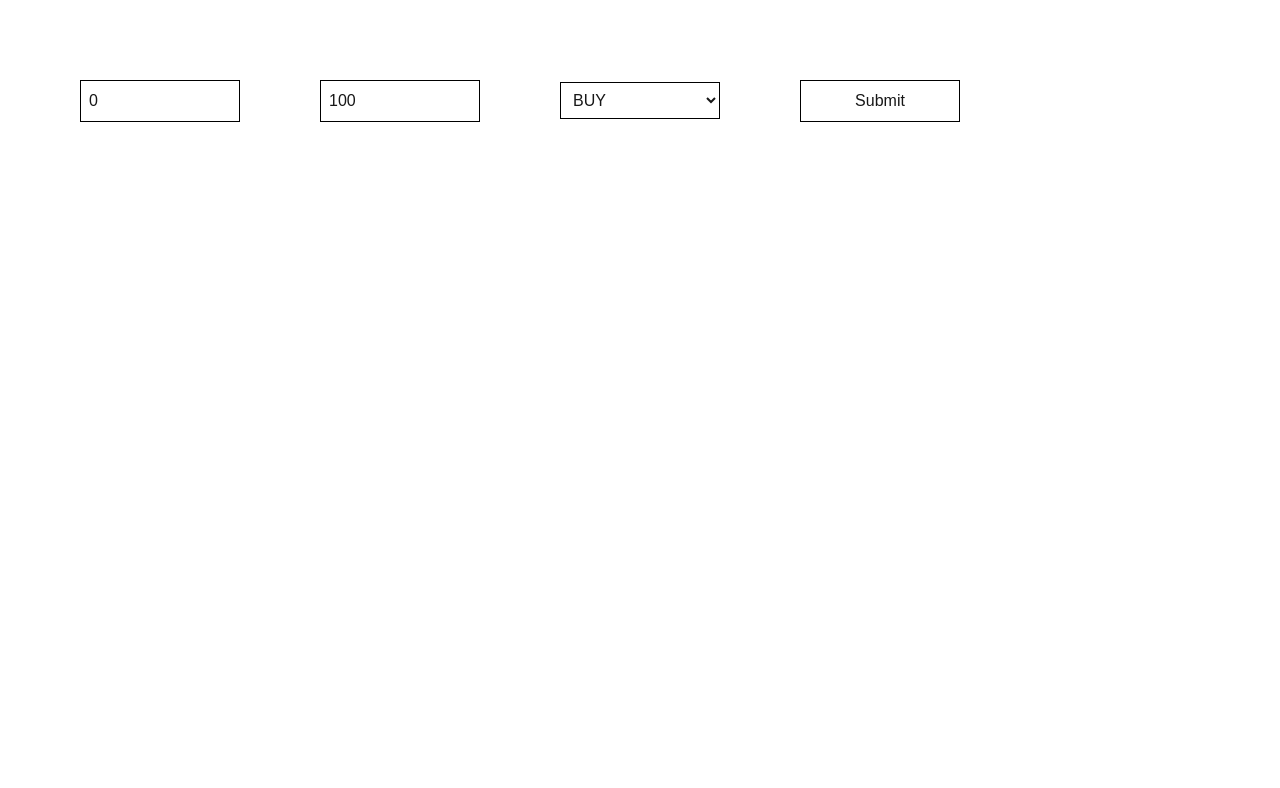
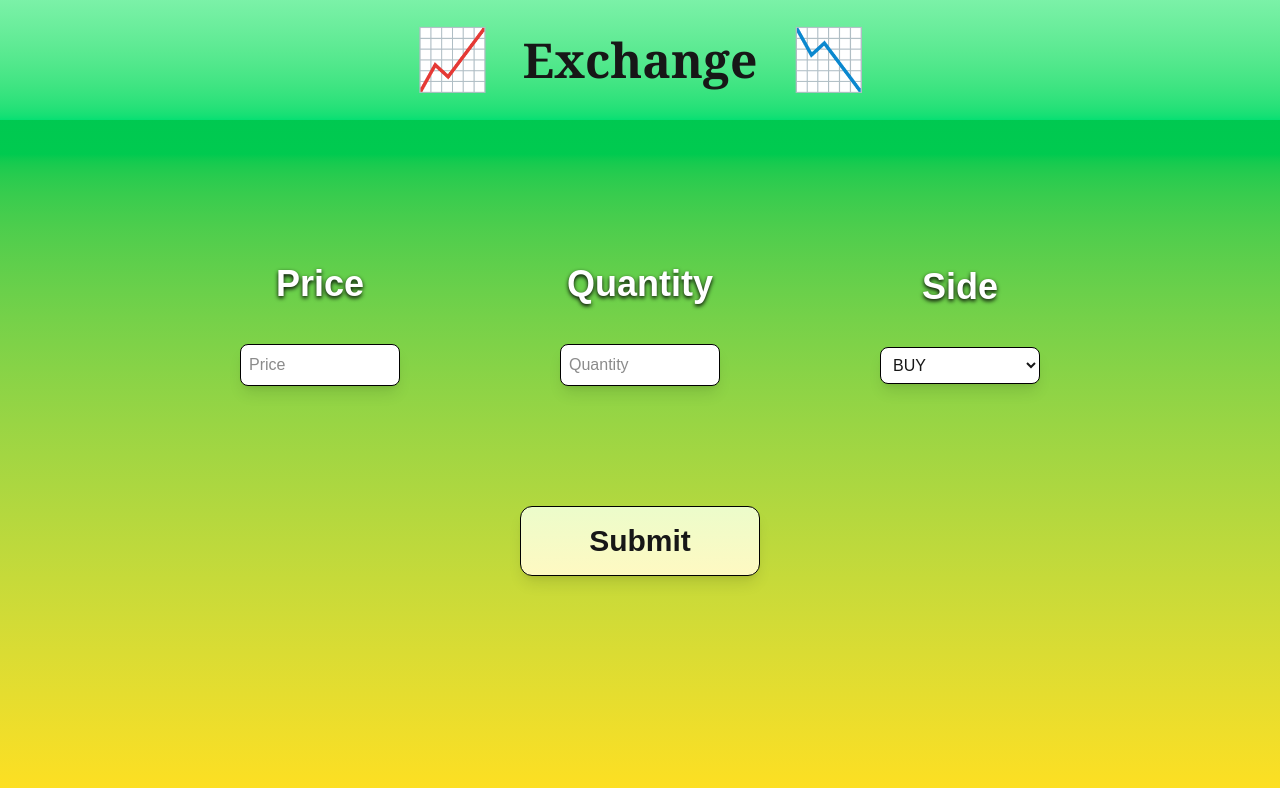
Before and after one commit to jonamhsuya/exchange, a Next.js app in the folder client/: page / in a window 1280 px wide. Shown: the top 788 px of the page. Built offline with nearby package versions, Linux system fonts and the light colour scheme; no server answers.

Commit message:
Improved client UI

```diff
--- a/client/src/app/layout.tsx
+++ b/client/src/app/layout.tsx
@@ -2,8 +2,8 @@ import type { Metadata } from "next";
 import "./globals.css";
 
 export const metadata: Metadata = {
-  title: "Create Next App",
-  description: "Generated by create next app",
+  title: "Exchange",
+  description: "A simple stock exchange simulator.",
 };
 
 export default function RootLayout({
--- a/client/src/app/page.tsx
+++ b/client/src/app/page.tsx
@@ -6,8 +6,8 @@ import { decodeResponse } from "./lib/decodeResponse";
 
 export default function Home() {
   const [clientId, setClientId] = useState<number | null>(null);
-  const [price, setPrice] = useState(0.0);
-  const [quantity, setQuantity] = useState(100);
+  const [price, setPrice] = useState<number | null>(null);
+  const [quantity, setQuantity] = useState<number | null>(null);
   const [side, setSide] = useState(0);
 
   const ws = useRef<WebSocket | null>(null);
@@ -26,6 +26,19 @@ export default function Home() {
       console.log("Message from server:", response);
       if (response?.kind === "idAssignment") {
         setClientId(response.clientId);
+        alert("Client ID Assigned: " + response.clientId);
+      } else if (response?.kind == "accept") {
+        alert("Order accepted: " + response.orderId);
+      } else if (response?.kind == "cancel") {
+        alert("Order cancelled: " + response.orderId);
+      } else {
+        alert(
+          response?.quantity +
+            " shares of order " +
+            response?.orderId +
+            " executed at " +
+            response?.price
+        );
       }
       console.log(Date.now());
     };
@@ -44,6 +57,13 @@ export default function Home() {
   }, []);
 
   const onSubmit = () => {
+    if (price === null) {
+      alert("Please enter a valid price.");
+      return;
+    } else if (quantity === null || quantity <= 0) {
+      alert("Please enter a valid quantity.");
+      return;
+    }
     if (ws.current && ws.current.readyState === WebSocket.OPEN) {
       const orderId = Math.floor(Math.random() * 0xffffffff);
       console.log("Generated orderId:", orderId);
@@ -57,35 +77,99 @@ export default function Home() {
   };
 
   return (
-    <main className="p-10">
+    <main>
+      <nav className="flex flex-row items-center justify-center h-[15vh] bg-gradient-to-b from-green-300 to-green-400 shadow-lg">
+        <p className="text-6xl">📈&nbsp;&nbsp;</p>
+        <p className="text-5xl font-serif font-bold">Exchange</p>
+        <p className="text-6xl">&nbsp;&nbsp;📉</p>
+      </nav>
+      <div className="flex flex-col items-center justify-center bg-gradient-to-b from-green-500 to-yellow-300 p-10 w-screen h-[85vh]">
+        <div className="flex flex-row items-center justify-center gap-20">
+          <div className="flex flex-col items-center justify-center">
+            <p className="text-white text-4xl font-bold drop-shadow-[0_2px_2px_rgba(0,0,0,1)]">
+              Price
+            </p>
             <input
               type="number"
-        value={price}
-        onChange={(e) => setPrice(parseFloat(e.target.value))}
-        className="border-black border-1 w-40 m-10 p-2"
+              step="0.01"
+              value={price ?? ""}
+              onChange={(e) => {
+                const raw = e.target.value;
+                if (raw === "") {
+                  setPrice(null);
+                  return;
+                }
+                const value = parseFloat(raw);
+                if (isNaN(value) || value < 0) {
+                  setPrice(0);
+                  return;
+                }
+                if (raw.includes(".")) {
+                  const [, decimals] = raw.split(".");
+                  if (decimals.length > 2) {
+                    return;
+                  }
+                }
+                setPrice(value);
+              }}
+              className="border-black border-1 shadow-lg w-40 m-10 p-2 bg-white rounded-lg hover:w-50 hover:p-3 hover:duration-200 not-hover:duration-200"
               placeholder="Price"
             />
+          </div>
+          <div className="flex flex-col items-center justify-center">
+            <p className="text-white text-outline text-4xl font-bold drop-shadow-[0_2px_2px_rgba(0,0,0,1)]">
+              Quantity
+            </p>
             <input
               type="number"
-        value={quantity}
-        onChange={(e) => setQuantity(parseInt(e.target.value))}
-        className="border-black border-1 w-40 m-10 p-2"
+              step="1"
+              value={quantity ?? ""}
+              onKeyDown={(e) => {
+                if (e.key === "." || e.key === ",") {
+                  e.preventDefault();
+                }
+              }}
+              onChange={(e) => {
+                if (e.target.value === "") {
+                  setQuantity(null);
+                  return;
+                }
+                const value = parseFloat(e.target.value);
+                if (value < 0) {
+                  setQuantity(0);
+                  return;
+                }
+                if (Math.floor(value * 100) === value * 100) {
+                  setQuantity(parseFloat(e.target.value));
+                }
+              }}
+              className="border-black border-1 shadow-lg w-40 m-10 p-2 bg-white rounded-lg hover:w-50 hover:p-3 hover:duration-200 not-hover:duration-200"
               placeholder="Quantity"
             />
+          </div>
+          <div className="flex flex-col items-center justify-center">
+            <p className="text-white text-4xl font-bold drop-shadow-[0_2px_2px_rgba(0,0,0,1)]">
+              Side
+            </p>
             <select
               value={side}
               onChange={(e) => setSide(parseInt(e.target.value))}
-        className="border-black border-1 w-40 m-10 p-2"
+              className="border-black border-1 shadow-lg w-40 m-10 p-2 bg-white rounded-lg hover:w-50 hover:p-3 hover:duration-200 not-hover:duration-200"
             >
               <option value={0}>BUY</option>
               <option value={1}>SELL</option>
             </select>
+          </div>
+        </div>
+        <div className="flex flex-row items-center justify-center">
           <button
-        className="border-black border-1 w-40 m-10 p-2 hover:bg-gray-200"
+            className="border-black border-1 shadow-lg w-60 m-20 p-4 bg-gradient-to-b from-lime-100 to-yellow-100 rounded-xl hover:w-75 hover:p-5 hover:duration-200 not-hover:duration-200"
             onClick={onSubmit}
           >
-        Submit
+            <p className="text-3xl font-bold">Submit</p>
           </button>
+        </div>
+      </div>
     </main>
   );
 }
```
Lines whose indentation alone changed are shown as unchanged.
